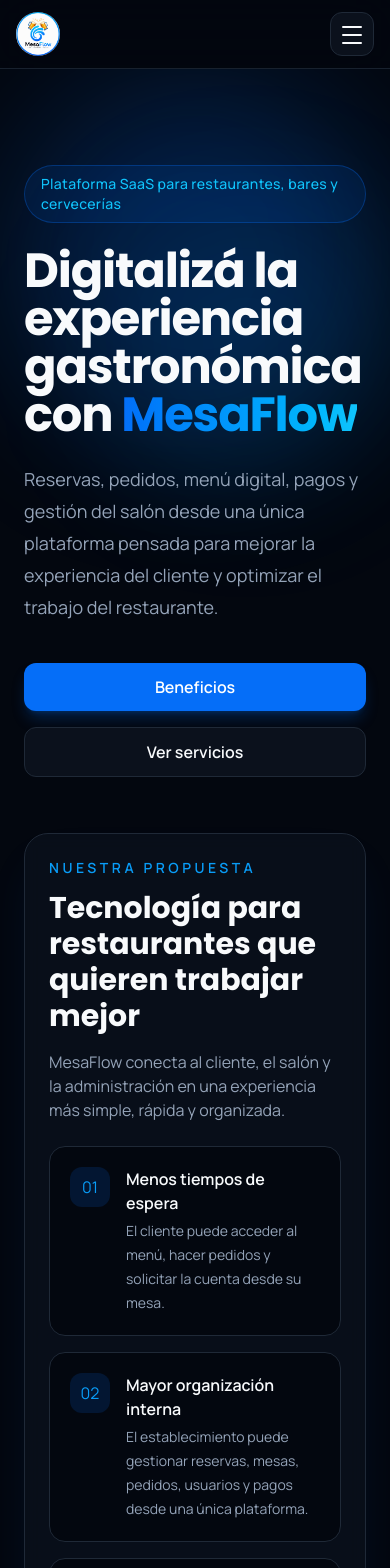
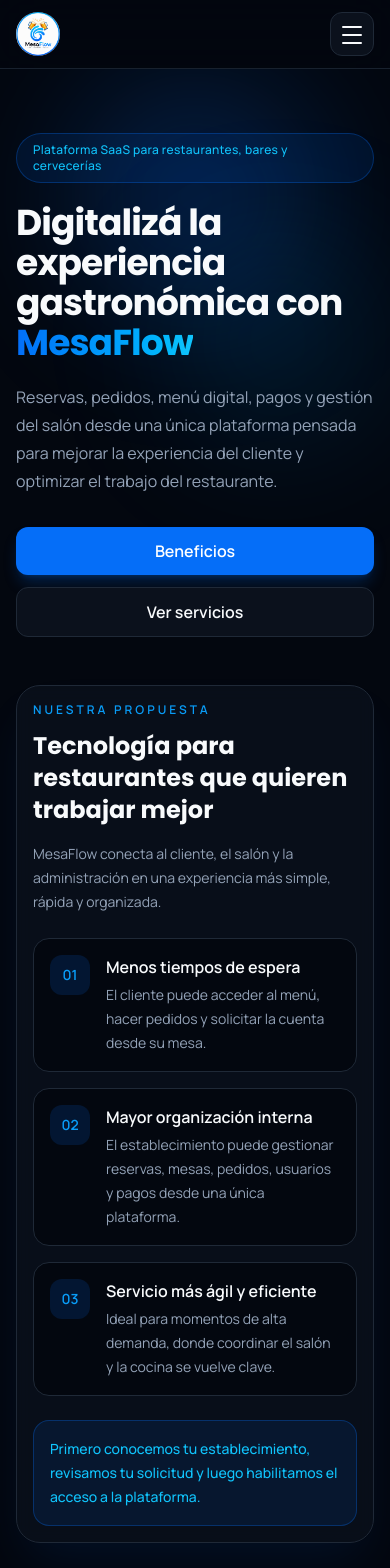
Before and after one commit to Beeejs/mesaflow-web, a React (Vite) app: page / in a window 390 px wide. Shown: the top 1568 px of the page. Built offline with nearby package versions, Linux system fonts and the light colour scheme.

Commit message:
refactor: Hacemos las secciones responsive  agregamos padding, margin, etc por el reseteo

```diff
--- a/src/pages/home/Contact.jsx
+++ b/src/pages/home/Contact.jsx
@@ -4,28 +4,28 @@ const Contact = () => {
   return (
     <section
       id="contacto"
-      className="relative overflow-hidden border-t border-mesa-border px-6 py-24"
+      className="relative overflow-hidden border-t border-mesa-border px-4 py-16 sm:px-6 sm:py-20 lg:px-8 lg:py-24"
     >
-      <div className="absolute right-0 top-1/2 h-72 w-72 -translate-y-1/2 rounded-full bg-mesa-primary/10 blur-3xl" />
+      <div className="absolute right-0 top-1/2 h-56 w-56 -translate-y-1/2 rounded-full bg-mesa-primary/10 blur-3xl sm:h-64 sm:w-64 lg:h-72 lg:w-72" />
 
-      <div className="relative mx-auto grid max-w-7xl items-center gap-14 lg:grid-cols-[0.9fr_1.1fr]">
+      <div className="relative mx-auto grid max-w-7xl items-center gap-10 lg:grid-cols-[0.9fr_1.1fr] lg:gap-14">
         <div>
-          <p className="text-sm font-semibold uppercase tracking-[0.25em] text-mesa-cyan">
+          <p className="text-xs font-semibold uppercase tracking-[0.25em] text-mesa-cyan sm:text-sm">
             Contacto
           </p>
 
-          <h2 className="font-display mt-4 text-4xl font-bold tracking-tight md:text-5xl">
+          <h2 className="font-display mt-4 text-3xl font-bold tracking-tight text-mesa-text sm:text-4xl md:text-5xl">
             ¿Querés llevar MesaFlow a tu establecimiento?
           </h2>
 
-          <p className="mt-5 text-lg leading-8 text-mesa-muted">
+          <p className="mt-5 text-base leading-7 text-mesa-muted sm:text-lg sm:leading-8">
             Dejanos tus datos y contanos brevemente sobre tu restaurante, bar o
             cervecería. Nuestro equipo revisará la solicitud y se pondrá en
             contacto para avanzar con la habilitación.
           </p>
 
-          <div className="mt-8 rounded-3xl border border-mesa-primary/30 bg-mesa-primary/10 p-6">
-            <p className="text-lg font-semibold text-mesa-cyan-light">
+          <div className="mt-8 rounded-3xl border border-mesa-primary/30 bg-mesa-primary/10 p-5 sm:p-6">
+            <p className="text-base font-semibold text-mesa-cyan-light sm:text-lg">
               Primero conocemos tu establecimiento.
             </p>
 
--- a/src/pages/home/Presentation.jsx
+++ b/src/pages/home/Presentation.jsx
@@ -2,41 +2,41 @@ const Presentation = () => {
   return (
     <section
       id="inicio"
-      className="relative overflow-hidden px-6 py-24"
+      className="relative overflow-hidden px-4 py-16 sm:px-6 sm:py-20 lg:px-8 lg:py-24"
     >
-      <div className="absolute left-1/2 top-0 h-96 w-96 -translate-x-1/2 rounded-full bg-mesa-primary/20 blur-3xl" />
-      <div className="absolute right-0 top-32 h-72 w-72 rounded-full bg-mesa-cyan/10 blur-3xl" />
+      <div className="absolute left-1/2 top-0 h-64 w-64 -translate-x-1/2 rounded-full bg-mesa-primary/20 blur-3xl sm:h-80 sm:w-80 lg:h-96 lg:w-96" />
+      <div className="absolute right-0 top-40 h-56 w-56 rounded-full bg-mesa-cyan/10 blur-3xl sm:h-64 sm:w-64 lg:top-32 lg:h-72 lg:w-72" />
 
-      <div className="relative mx-auto grid max-w-7xl items-center gap-14 lg:grid-cols-2">
+      <div className="relative mx-auto grid max-w-7xl items-center gap-12 lg:grid-cols-2 lg:gap-14">
         <div>
-          <div className="mb-6 inline-flex rounded-full border border-mesa-primary/30 bg-mesa-primary/10 px-4 py-2 text-sm font-medium tracking-wide text-mesa-cyan-light">
+          <div className="mb-5 inline-flex max-w-full rounded-full border border-mesa-primary/30 bg-mesa-primary/10 px-4 py-2 text-xs font-medium tracking-wide text-mesa-cyan-light sm:mb-6 sm:text-sm">
             Plataforma SaaS para restaurantes, bares y cervecerías
           </div>
 
-          <h1 className="font-display max-w-3xl text-5xl font-bold tracking-tight md:text-6xl">
+          <h1 className="font-display max-w-3xl text-4xl font-bold tracking-tight text-mesa-text sm:text-5xl lg:text-6xl">
             Digitalizá la experiencia gastronómica con{' '}
             <span className="bg-linear-to-r from-mesa-primary to-mesa-cyan-light bg-clip-text text-transparent">
               MesaFlow
             </span>
           </h1>
 
-          <p className="mt-6 max-w-2xl text-lg leading-8 text-mesa-muted">
+          <p className="mt-5 max-w-2xl text-base leading-7 text-mesa-muted sm:mt-6 sm:text-lg sm:leading-8">
             Reservas, pedidos, menú digital, pagos y gestión del salón desde una
             única plataforma pensada para mejorar la experiencia del cliente y
             optimizar el trabajo del restaurante.
           </p>
 
-          <div className="mt-10 flex flex-col gap-4 sm:flex-row">
+          <div className="mt-8 flex flex-col gap-3 sm:mt-10 sm:flex-row sm:gap-4">
             <a
               href="#beneficios"
-              className="rounded-xl cursor-pointer bg-mesa-primary px-6 py-3 text-center font-semibold text-white shadow-lg shadow-mesa-primary/25 transition hover:bg-mesa-primary-dark"
+              className="w-full rounded-xl bg-mesa-primary px-6 py-3 text-center font-semibold text-white shadow-lg shadow-mesa-primary/25 transition hover:bg-mesa-primary-dark sm:w-auto"
             >
               Beneficios
             </a>
 
             <a
               href="#servicios"
-              className="rounded-xl border border-mesa-border bg-mesa-surface px-6 py-3 text-center font-semibold text-mesa-text transition hover:border-mesa-primary/60"
+              className="w-full rounded-xl border border-mesa-border bg-mesa-surface px-6 py-3 text-center font-semibold text-mesa-text transition hover:border-mesa-primary/60 sm:w-auto"
             >
               Ver servicios
             </a>
@@ -44,26 +44,26 @@ const Presentation = () => {
         </div>
 
         <div className="relative">
-          <div className="rounded-3xl border border-mesa-border bg-mesa-surface/80 p-6 shadow-2xl shadow-mesa-primary/10 backdrop-blur">
+          <div className="rounded-3xl border border-mesa-border bg-mesa-surface/80 p-4 shadow-2xl shadow-mesa-primary/10 backdrop-blur sm:p-6">
             <div className="mb-6">
-              <p className="text-sm font-semibold uppercase tracking-[0.25em] text-mesa-cyan">
+              <p className="text-xs font-semibold uppercase tracking-[0.25em] text-mesa-cyan sm:text-sm">
                 Nuestra propuesta
               </p>
 
-              <h2 className="font-display mt-3 text-3xl font-bold">
+              <h2 className="font-display mt-3 text-2xl font-bold text-mesa-text sm:text-3xl">
                 Tecnología para restaurantes que quieren trabajar mejor
               </h2>
 
-              <p className="mt-4 text-mesa-muted">
+              <p className="mt-4 text-sm leading-6 text-mesa-muted sm:text-base sm:leading-7">
                 MesaFlow conecta al cliente, el salón y la administración en una
                 experiencia más simple, rápida y organizada.
               </p>
             </div>
 
             <div className="space-y-4">
-              <div className="rounded-2xl border border-mesa-border bg-mesa-bg p-5">
+              <div className="rounded-2xl border border-mesa-border bg-mesa-bg p-4 sm:p-5">
                 <div className="flex items-start gap-4">
-                  <div className="flex h-10 w-10 shrink-0 items-center justify-center rounded-xl bg-mesa-primary/15 text-mesa-cyan">
+                  <div className="flex h-10 w-10 shrink-0 items-center justify-center rounded-xl bg-mesa-primary/15 text-sm font-semibold text-mesa-cyan">
                     01
                   </div>
 
@@ -71,6 +71,7 @@ const Presentation = () => {
                     <h3 className="font-semibold text-mesa-text">
                       Menos tiempos de espera
                     </h3>
+
                     <p className="mt-1 text-sm leading-6 text-mesa-muted">
                       El cliente puede acceder al menú, hacer pedidos y solicitar
                       la cuenta desde su mesa.
@@ -79,9 +80,9 @@ const Presentation = () => {
                 </div>
               </div>
 
-              <div className="rounded-2xl border border-mesa-border bg-mesa-bg p-5">
+              <div className="rounded-2xl border border-mesa-border bg-mesa-bg p-4 sm:p-5">
                 <div className="flex items-start gap-4">
-                  <div className="flex h-10 w-10 shrink-0 items-center justify-center rounded-xl bg-mesa-primary/15 text-mesa-cyan">
+                  <div className="flex h-10 w-10 shrink-0 items-center justify-center rounded-xl bg-mesa-primary/15 text-sm font-semibold text-mesa-cyan">
                     02
                   </div>
 
@@ -89,6 +90,7 @@ const Presentation = () => {
                     <h3 className="font-semibold text-mesa-text">
                       Mayor organización interna
                     </h3>
+
                     <p className="mt-1 text-sm leading-6 text-mesa-muted">
                       El establecimiento puede gestionar reservas, mesas,
                       pedidos, usuarios y pagos desde una única plataforma.
@@ -97,9 +99,9 @@ const Presentation = () => {
                 </div>
               </div>
 
-              <div className="rounded-2xl border border-mesa-border bg-mesa-bg p-5">
+              <div className="rounded-2xl border border-mesa-border bg-mesa-bg p-4 sm:p-5">
                 <div className="flex items-start gap-4">
-                  <div className="flex h-10 w-10 shrink-0 items-center justify-center rounded-xl bg-mesa-primary/15 text-mesa-cyan">
+                  <div className="flex h-10 w-10 shrink-0 items-center justify-center rounded-xl bg-mesa-primary/15 text-sm font-semibold text-mesa-cyan">
                     03
                   </div>
 
@@ -107,6 +109,7 @@ const Presentation = () => {
                     <h3 className="font-semibold text-mesa-text">
                       Servicio más ágil y eficiente
                     </h3>
+
                     <p className="mt-1 text-sm leading-6 text-mesa-muted">
                       Ideal para momentos de alta demanda, donde coordinar el
                       salón y la cocina se vuelve clave.
@@ -116,8 +119,8 @@ const Presentation = () => {
               </div>
             </div>
 
-            <div className="mt-6 rounded-2xl border border-mesa-primary/30 bg-mesa-primary/10 p-5">
-              <p className="text-sm font-medium text-mesa-cyan-light">
+            <div className="mt-6 rounded-2xl border border-mesa-primary/30 bg-mesa-primary/10 p-4 sm:p-5">
+              <p className="text-sm font-medium leading-6 text-mesa-cyan-light">
                 Primero conocemos tu establecimiento, revisamos tu solicitud y
                 luego habilitamos el acceso a la plataforma.
               </p>
--- a/src/pages/home/Services.jsx
+++ b/src/pages/home/Services.jsx
@@ -1,32 +1,33 @@
 import { servicesList } from "../../constants/constants.js";
-/* Coomponents */
+
+/* Components */
 import ServiceCard from "../../components/services/ServiceCard";
 
 const Services = () => {
   return (
     <section
       id="servicios"
-      className="relative overflow-hidden border-t border-mesa-border px-6 py-24"
+      className="relative overflow-hidden border-t border-mesa-border px-4 py-16 sm:px-6 sm:py-20 lg:px-8 lg:py-24"
     >
-      <div className="absolute left-0 top-1/2 h-72 w-72 -translate-y-1/2 rounded-full bg-mesa-primary/10 blur-3xl" />
+      <div className="absolute left-0 top-1/2 h-56 w-56 -translate-y-1/2 rounded-full bg-mesa-primary/10 blur-3xl sm:h-64 sm:w-64 lg:h-72 lg:w-72" />
 
       <div className="relative mx-auto max-w-7xl">
         <div className="max-w-3xl">
-          <p className="text-sm font-semibold uppercase tracking-[0.25em] text-mesa-cyan">
+          <p className="text-xs font-semibold uppercase tracking-[0.25em] text-mesa-cyan sm:text-sm">
             Servicios
           </p>
 
-          <h2 className="font-display mt-4 text-4xl font-bold tracking-tight md:text-5xl">
+          <h2 className="font-display mt-4 text-3xl font-bold tracking-tight text-mesa-text sm:text-4xl md:text-5xl">
             Todo lo que necesitás para digitalizar tu restaurante
           </h2>
 
-          <p className="mt-5 text-lg leading-8 text-mesa-muted">
+          <p className="mt-5 text-base leading-7 text-mesa-muted sm:text-lg sm:leading-8">
             MesaFlow reúne las herramientas principales para mejorar la atención
             al cliente y ordenar la operación diaria del establecimiento.
           </p>
         </div>
 
-        <div className="mt-14 grid gap-6 md:grid-cols-2 lg:grid-cols-4">
+        <div className="mt-10 grid gap-5 sm:mt-12 md:grid-cols-2 lg:mt-14 lg:grid-cols-4 lg:gap-6">
           {servicesList.map((service) => (
             <ServiceCard
               key={service.number}
@@ -38,7 +39,7 @@ const Services = () => {
         </div>
       </div>
     </section>
-  )
-}
+  );
+};
 
-export default Services
+export default Services;
```
Also changed, not shown: src/pages/home/Benefits.jsx (+10 -10 lines), src/pages/home/Platform.jsx (+12 -12 lines).
